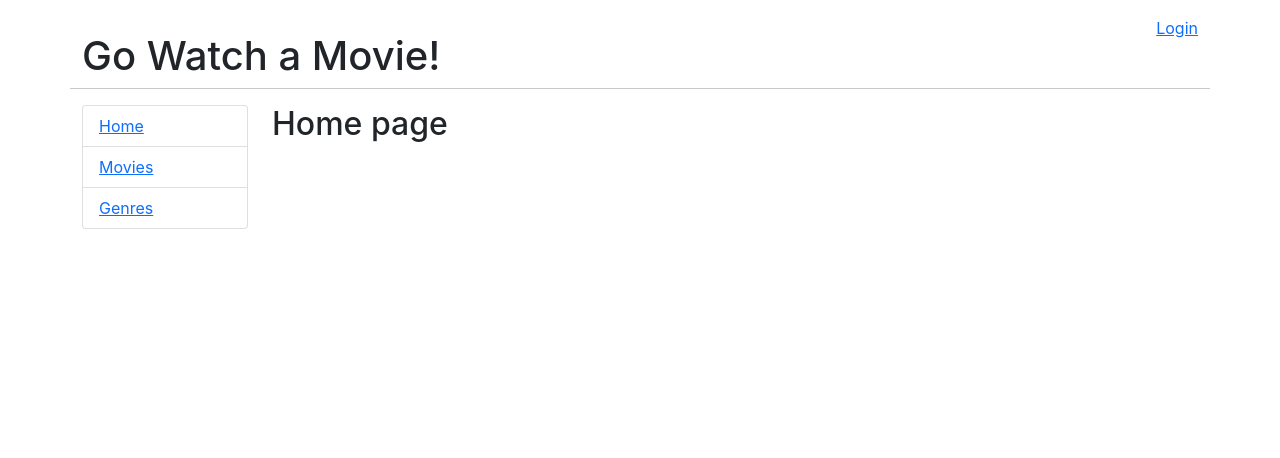
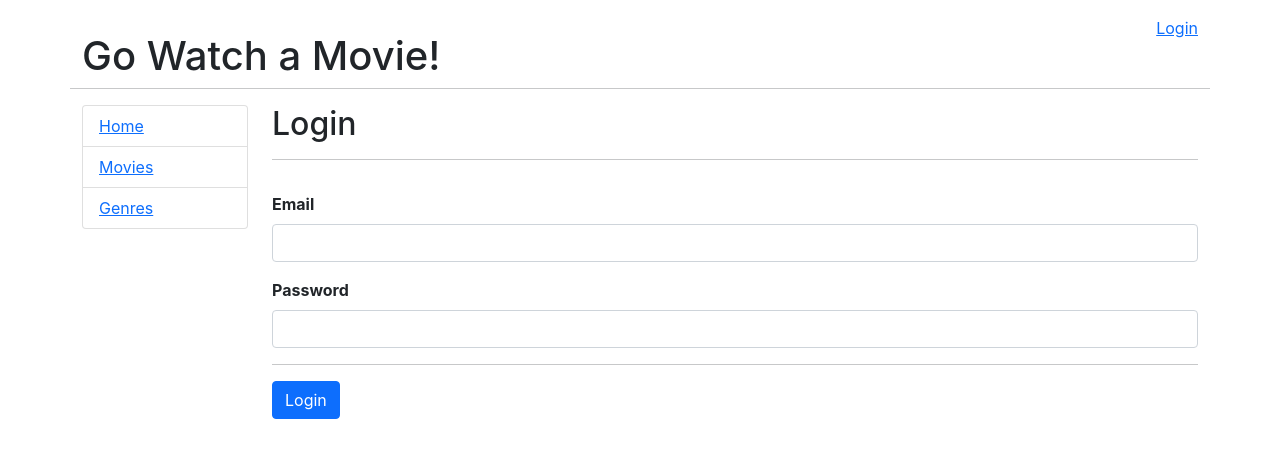
Before and after one commit to jasosa/moviesdb_frontend, a React (Create React App) app: page /login in a window 1280 px wide. Shown: the top 458 px of the page. Built offline with nearby package versions, Linux system fonts and the light colour scheme.

Commit message:
Added component for Login

```diff
--- a/src/App.js
+++ b/src/App.js
@@ -1,4 +1,4 @@
-import React, {Component} from 'react';
+import React, {Component, Fragment} from 'react';
 import { BrowserRouter as Router, Switch, Route, Link } from 'react-router-dom';
 import Movies from './Components/Movies';
 import Home from './Components/Home';
@@ -7,7 +7,7 @@
 import OneMovie from './Components/OneMovie';
 import OneGenre from './Components/OneGenre';
 import EditMovie from './Components/EditMovie';
-import { Fragment } from 'react/cjs/react.production.min';
+import Login from './Components/Login';
 
 export default class App extends Component {
 
@@ -88,6 +88,9 @@
                 </Route>
                 <Route path="/genre/:id" component={OneGenre}>
                 </Route>
+
+                <Route path="/login" component={(props) => <Login {...props} handleJWTChange={this.handleJWTChange} />} />
+
                 <Route path="/admin/movie/:id" component={EditMovie}>
                 </Route>
                 <Route path="/admin">
--- /dev/null
+++ b/src/Components/Login.js
@@ -0,0 +1,77 @@
+import React , {Component, Fragment} from 'react'
+import Alert from './ui-components/Alert';
+import Input from './form-components/input';
+
+export default class Login extends Component{
+    constructor(props){
+        super(props);
+
+        this.state = {
+            email: "",
+            password: "",
+            error: null,
+            errors: [],
+            alert: {
+                type: "d-none",
+                message: "",
+            }
+        }
+
+        this.handleChange = this.handleChange.bind(this);
+        this.handleSubmit = this.handleSubmit.bind(this);
+    }
+
+    handleChange = (evt) => {
+        let value = evt.target.value;
+        let name = evt.target.name;
+        this.setState((prevState) => ({
+                ...prevState,
+                [name]:value,
+        }))
+    }
+
+    handleSubmit = (evt) => {
+        evt.preventDefault();
+    }
+
+    hasError(key){
+        return this.state.errors.indexOf(key) !== -1;
+    }
+
+    render(){
+        return(
+            <Fragment>
+                <h2>Login</h2>
+                <hr></hr>
+                <Alert
+                    type={this.state.alert.type}
+                    message={this.state.alert.message}
+                    />
+
+                <form className='pt-3' onSubmit={this.handleSubmit}>
+                    <Input
+                        title={"Email"}
+                        type={"email"}
+                        name={"email"}
+                        handleChange={this.handleChange}
+                        className={this.hasError("email") ? "is-invalid" : ""}
+                            errorDiv={this.hasError("email") ? "text-danger" : "d-none"}
+                            errorMsg={"Please enter a valid email address"}
+                    ></Input>
+                    <Input
+                        title={"Password"}
+                        type={"password"}
+                        name={"password"}
+                        handleChange={this.handleChange}
+                        className={this.hasError("password") ? "is-invalid" : ""}
+                            errorDiv={this.hasError("password") ? "text-danger" : "d-none"}
+                            errorMsg={"Please enter a password"}
+                    ></Input>
+
+                    <hr />
+                    <button className='btn btn-primary'>Login</button>
+                </form>
+            </Fragment>
+        )
+    }
+}
```
